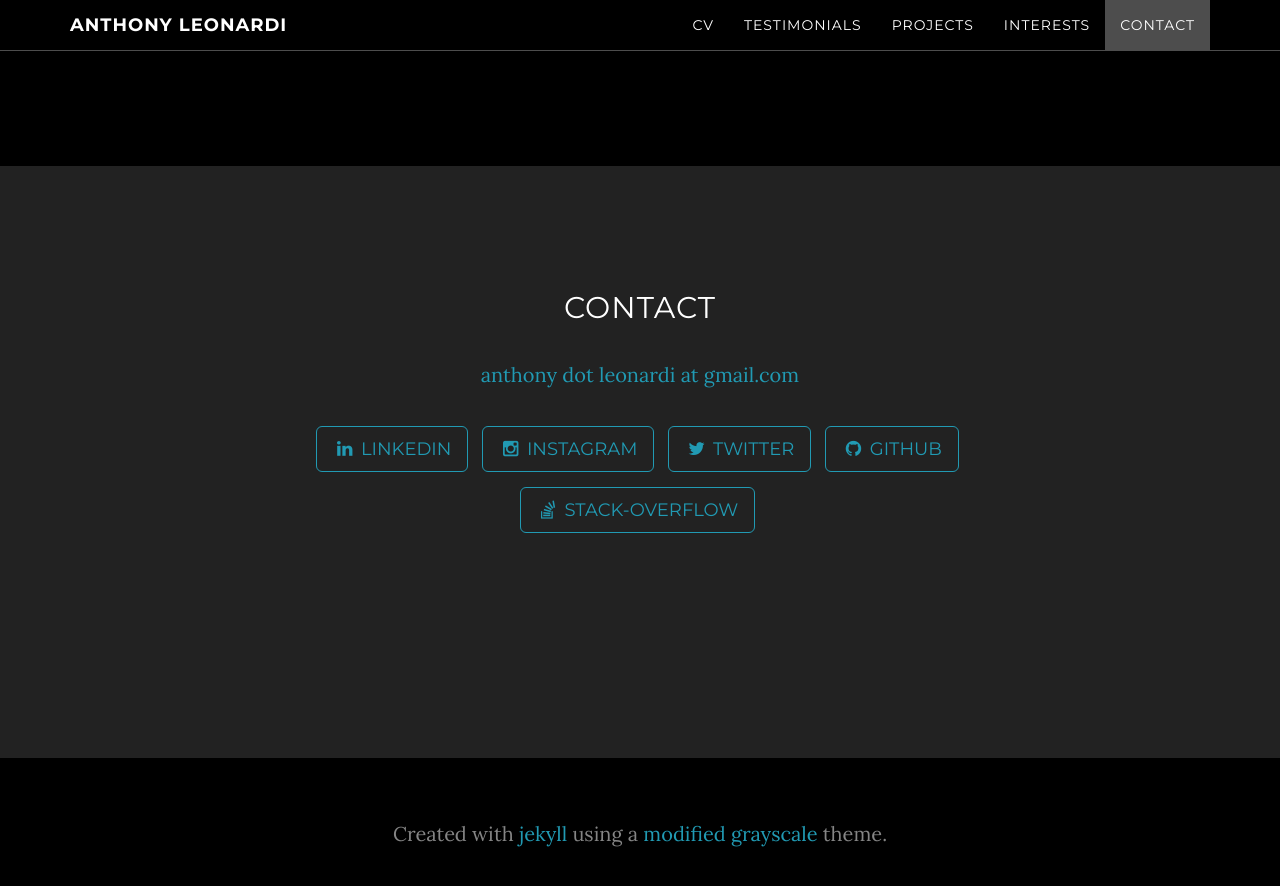
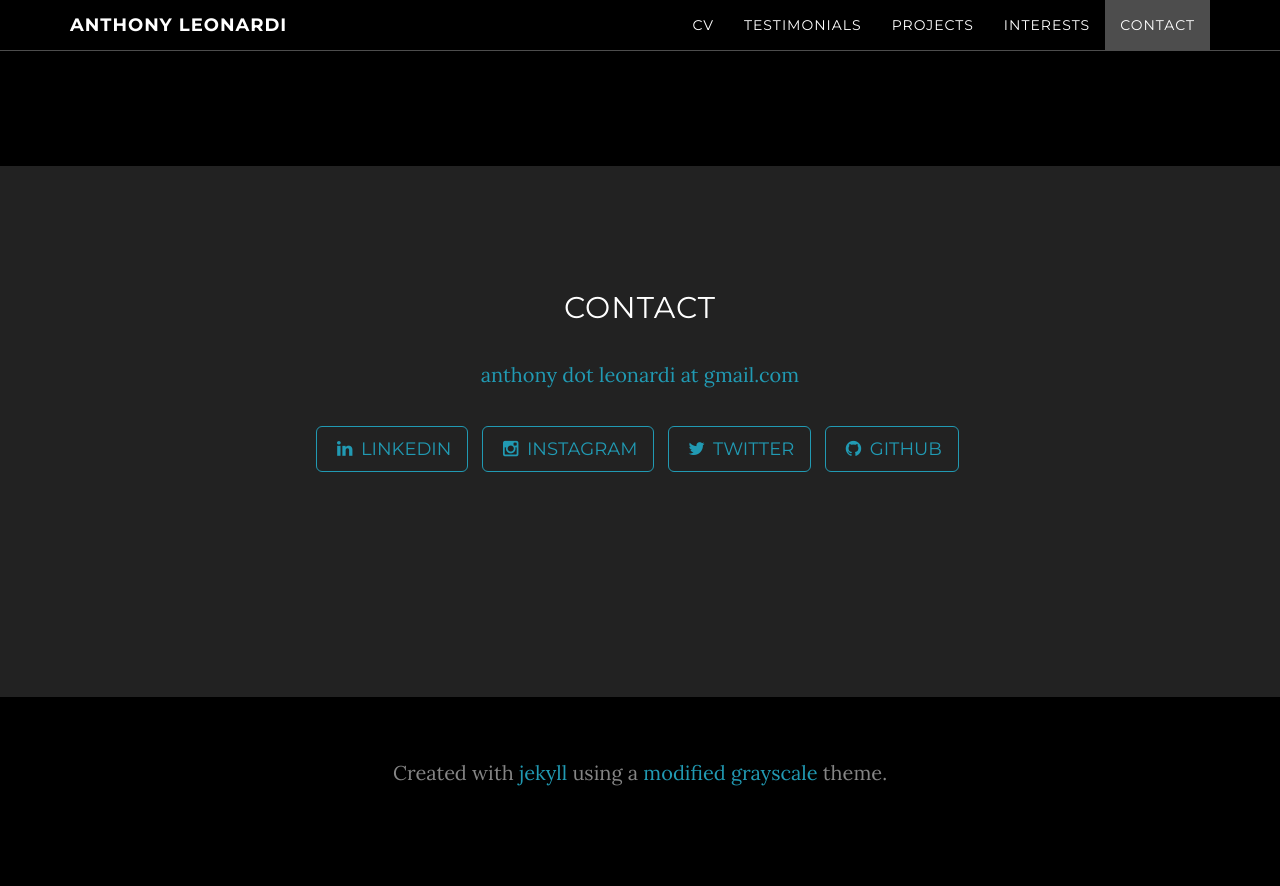
Before and after one commit to AJLeonardi/AJLeonardi, a Jekyll site: the page built from index.html, in a window 1280 px wide and 900 px high, scrolled down 7246 px. Shown: the top 886 px of the window. Built offline with Jekyll 4.4.1, drawn with Linux system fonts in a browser that asks for light colours; after the commit the page ends 8085 px from its top, so only the background shows below that.

Commit message:
removed my stack overflow profile

```diff
--- a/_config.yml
+++ b/_config.yml
@@ -26,8 +26,6 @@ social:
     url: https://twitter.com/AJLeonardi
   - title: github
     url: https://github.com/AJLeonardi
-  - title: stack-overflow
-    url: http://stackoverflow.com/users/1893161/ajleonardi
 
 
 # Build settings
```
